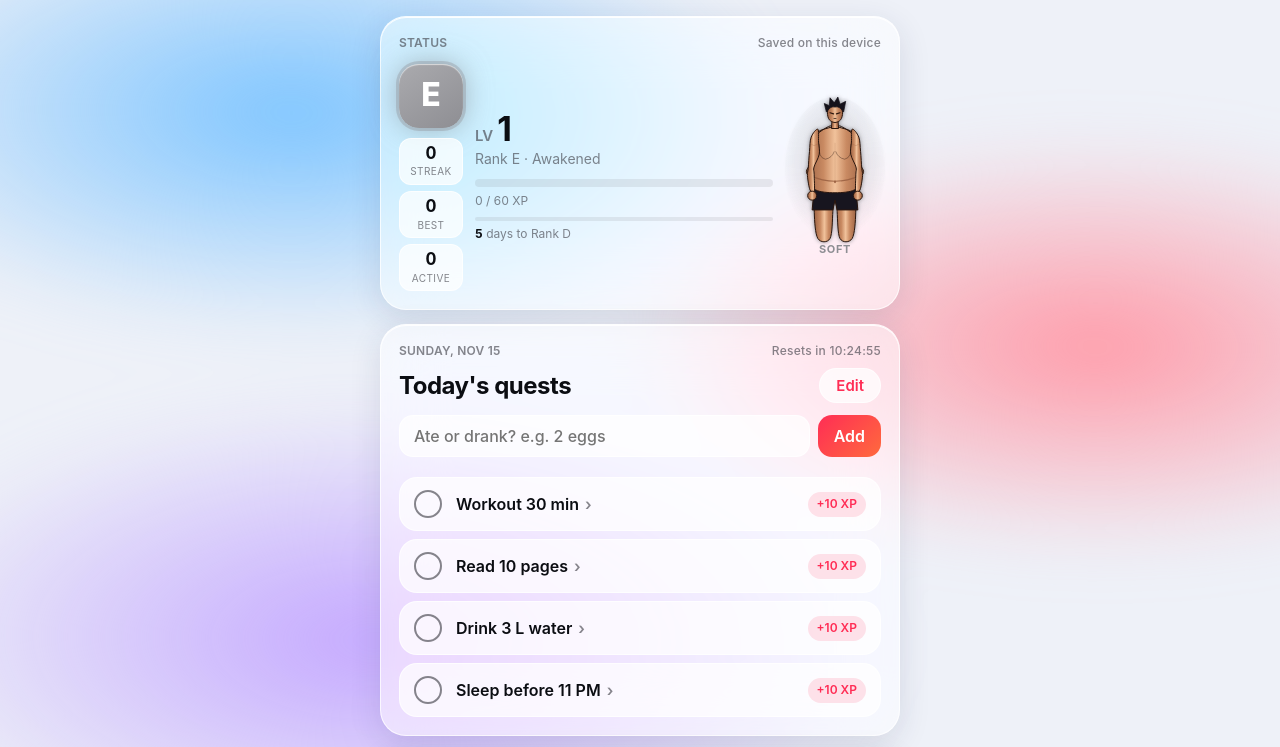
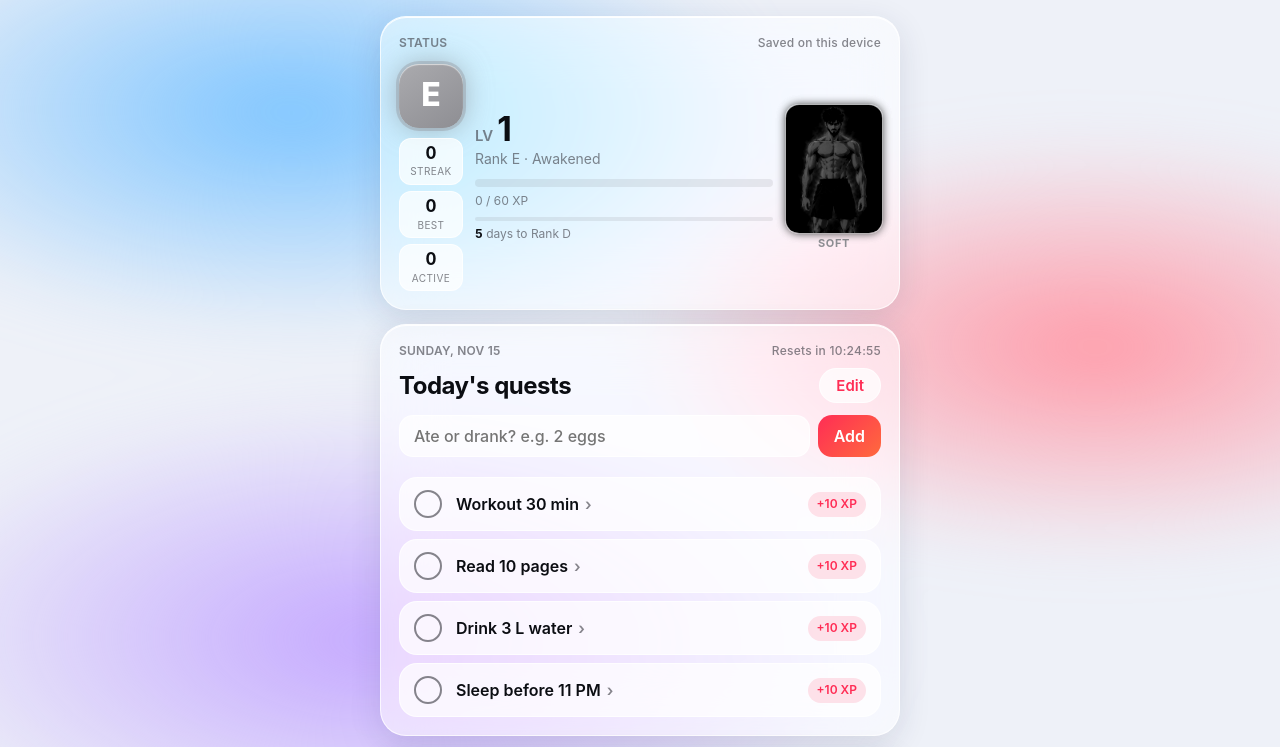
Before and after one commit to lovishbangarh22-rgb/Ascend, a plain HTML site: page index.html in a window 1280 px wide. Shown: the top 747 px of the page. Drawn offline with Linux system fonts and the light colour scheme.

Commit message:
Character: use the anime artwork per rank
Co-Authored-By: Claude Opus 5.5 <noreply@anthropic.com>
Claude-Session: https://claude.ai/code/session_01RQS9JwNUnA4oCmsgwvXP6g

```diff
--- a/index.html
+++ b/index.html
@@ -41,7 +41,7 @@ h1,h2{margin:0;text-wrap:balance;font-family:var(--f);letter-spacing:-.02em}
 .mstat b{display:block;font-family:var(--f-round);font-size:17px;font-weight:700;font-variant-numeric:tabular-nums}
 .mstat span{font-size:10px;color:var(--muted);text-transform:uppercase;letter-spacing:.04em}
 .hero{display:grid;justify-items:center;gap:2px}
-.hero svg{width:100px;height:143px;overflow:visible}
+.hero img{width:96px;height:128px;object-fit:cover;object-position:top;border-radius:14px;border:1px solid var(--edge);transition:filter .6s,box-shadow .6s}
 .hstage{font-size:11px;font-weight:700;letter-spacing:.06em;text-transform:uppercase;color:var(--rk,var(--muted))}
 .rank{width:72px;height:72px;border-radius:22px;display:grid;place-items:center;color:#fff;font-family:var(--f-round);font-weight:800;font-size:38px;
   background:linear-gradient(145deg,color-mix(in srgb,var(--rk) 75%,#fff),var(--rk));box-shadow:inset 0 1px 1px rgba(255,255,255,.6),0 0 0 3px color-mix(in srgb,var(--rk) 35%,transparent),0 0 28px color-mix(in srgb,var(--rk) 65%,transparent);animation:aura 3s ease-in-out infinite alternate}
@@ -182,7 +182,7 @@ h1,h2{margin:0;text-wrap:balance;font-family:var(--f);letter-spacing:-.02em}
         <div class="rnext" id="rnext"></div>
       </div>
       <div class="hero" aria-label="Your character">
-        <svg id="heroSvg" viewBox="0 0 140 200" role="img" aria-hidden="true"></svg>
+        <img id="heroImg" src="img/hero-c.jpg" alt="">
         <span class="hstage" id="hstage">Soft</span>
       </div>
     </div>
@@ -323,64 +323,19 @@ function smooth(pts){ // closed Catmull-Rom -> cubic bezier
     d+=`C${c1[0].toFixed(1)},${c1[1].toFixed(1)} ${c2[0].toFixed(1)},${c2[1].toFixed(1)} ${p2[0].toFixed(1)},${p2[1].toFixed(1)}`; }
   return d+"Z";
 }
+const HERO=[ // per rank E..S: image + look (only 3 artworks so far)
+  {src:"img/hero-c.jpg",f:"grayscale(1) brightness(.6) contrast(1.1)"},
+  {src:"img/hero-c.jpg",f:"grayscale(.55) brightness(.8)"},
+  {src:"img/hero-c.jpg",f:"none"},
+  {src:"img/hero-b.jpg",f:"none"},
+  {src:"img/hero-a.jpg",f:"none"},
+  {src:"img/hero-a.jpg",f:"sepia(.35) saturate(1.4) brightness(1.08)"}];
 function drawHero(p,col){
-  const L=(a,b)=>a+(b-a)*p, cx=70, cl=v=>Math.max(0,Math.min(1,v));
-  const sh=L(29,43), nw=L(10,14), ch=L(27,33), lat=L(28,38), w=L(31,21), hip=L(27,23), belly=L(9,-1);
-  const arm=L(9,15), delt=L(7,13), trap=L(0,9), ab=cl((p-.3)/.4), detail=cl((p-.15)/.6), aura=cl((p-.7)/.3), sag=L(5,0);
-  const LINE="#2a160e", SK="#c98a62", SH="#9c6243", HI="#f1c29b";
-  let g=`<defs><linearGradient id="skin" x1="0" x2="1"><stop offset="0" stop-color="${SH}"/><stop offset=".3" stop-color="${SK}"/><stop offset=".5" stop-color="${HI}"/><stop offset=".7" stop-color="${SK}"/><stop offset="1" stop-color="${SH}"/></linearGradient>
-  <radialGradient id="aur" cx="50%" cy="45%" r="55%"><stop offset="0" stop-color="${col}" stop-opacity="${.22+aura*.45}"/><stop offset="1" stop-color="${col}" stop-opacity="0"/></radialGradient></defs>`;
-  g+=`<ellipse cx="70" cy="100" rx="70" ry="100" fill="url(#aur)"/>`;
-  const st=`stroke="${LINE}" stroke-width="1.4" stroke-linejoin="round"`, sk=`fill="url(#skin)" ${st}`;
-  // legs
-  for(const s of [-1,1]) g+=`<path d="${smooth([[cx+s*2,134],[cx+s*(hip-1),132],[cx+s*(hip+2),162],[cx+s*(hip-3),198],[cx+s*7,198],[cx+s*3,160]])}" ${sk}/>`;
-  // shorts
-  g+=`<path d="M${cx-hip-2},126 L${cx+hip+2},126 L${cx+hip+5},158 L${cx+3},158 L${cx},144 L${cx-3},158 L${cx-hip-5},158 Z" fill="#17151f" ${st}/>`;
-  g+=`<path d="M${cx-hip-2},128 L${cx+hip+2},128" stroke="${col}" stroke-width="2.5"/>`;
-  // torso
-  const T=[[cx-nw/2,42],[cx-sh+5,49],[cx-ch-1,64],[cx-lat,84],[cx-w-belly,104],[cx-w,116],[cx-hip,130],[cx,134],
-           [cx+hip,130],[cx+w,116],[cx+w+belly,104],[cx+lat,84],[cx+ch+1,64],[cx+sh-5,49],[cx+nw/2,42],[cx,40-trap*.3]];
-  g+=`<path d="${smooth(T)}" ${sk}/>`;
-  // traps
-  g+=`<path d="M${cx-nw/2-1},40 Q${cx-nw/2-7},${42-trap} ${cx-sh+6},50 M${cx+nw/2+1},40 Q${cx+nw/2+7},${42-trap} ${cx+sh-6},50" fill="none" ${st}/>`;
-  // pecs
-  for(const s of [-1,1]) g+=`<path d="M${cx+s*(ch-5)},66 Q${cx+s*(ch-3)},${80+sag} ${cx+s*(ch/2)},${82+sag} Q${cx+s*4},${82+sag*.6} ${cx+s*1},${76}" fill="none" stroke="${LINE}" stroke-width="${1.2+detail*.8}" opacity="${.45+detail*.55}"/>`;
-  g+=`<path d="M${cx},64 L${cx},${118}" stroke="${SH}" stroke-width="1.4" opacity="${.2+ab*.7}"/>`;
-  // abs
-  if(ab>0){
-    for(const y of [90,100,110]) for(const s of [-1,1]) g+=`<path d="M${cx+s*1.5},${y} Q${cx+s*6},${y+2.5} ${cx+s*(y>105?8:10)},${y}" fill="none" stroke="${SH}" stroke-width="1.6" opacity="${ab}"/>`;
-    for(const s of [-1,1]){
-      g+=`<path d="M${cx+s*11},${86} Q${cx+s*13},${101} ${cx+s*9},${118}" fill="none" stroke="${SH}" stroke-width="1.4" opacity="${ab}"/>`;
-      g+=`<path d="M${cx+s*(w-2)},${108} Q${cx+s*12},${122} ${cx+s*4},${132}" fill="none" stroke="${SH}" stroke-width="1.4" opacity="${ab*.9}"/>`;
-      for(let i=0;i<3;i++) g+=`<path d="M${cx+s*(lat-3)},${76+i*6} l${-s*5},2" stroke="${SH}" stroke-width="1.3" opacity="${cl((p-.55)/.3)}"/>`;
-      for(const y of [90,100]) g+=`<path d="M${cx+s*3},${y+3} Q${cx+s*6},${y+5} ${cx+s*9},${y+3}" stroke="${HI}" stroke-width="1" fill="none" opacity="${ab*.7}"/>`;
-    }
-  } else {
-    g+=`<path d="M${cx-w-belly+5},${110} Q${cx},${122+belly*.4} ${cx+w+belly-5},${110}" fill="none" stroke="${SH}" stroke-width="1.6" opacity="${.9-p}"/>`;
-  }
-  g+=`<ellipse cx="${cx}" cy="${116+belly*.3}" rx="1.4" ry="2" fill="${SH}"/>`;
-  // arms
-  for(const s of [-1,1]){
-    const sx=cx+s*(sh-2), ex=cx+s*(sh+4), wx=cx+s*(sh+3);
-    const A=[[sx-s*3,45],[sx+s*delt*.9,56],[sx+s*(arm*.75+2),76],[ex+s*arm*.5,100],[ex+s*arm*.62,110],[wx+s*arm*.33,130],
-             [wx-s*arm*.33,132],[ex-s*arm*.42,108],[ex-s*arm*.4,98],[sx-s*arm*.55,80],[sx-s*arm*.45,63]];
-    g+=`<path d="${smooth(A)}" ${sk}/>`;
-    g+=`<circle cx="${wx}" cy="${138}" r="${arm*.42+2.5}" ${sk}/>`;
-    g+=`<path d="M${sx-s*arm*.3},${66} Q${sx+s*delt*.4},${70} ${sx+s*(arm*.7)},${66}" fill="none" stroke="${SH}" stroke-width="1.3" opacity="${.3+detail*.6}"/>`;
-    g+=`<path d="M${sx-s*arm*.35},${80} Q${sx},${92} ${ex},${97}" fill="none" stroke="${SH}" stroke-width="1.2" opacity="${detail*.8}"/>`;
-    g+=`<path d="M${ex+s*arm*.1},${104} Q${ex+s*arm*.3},${116} ${wx},${126}" fill="none" stroke="${SH}" stroke-width="1" opacity="${cl((p-.5)/.4)}"/>`;
-  }
-  // neck + head
-  g+=`<path d="M${cx-nw/2},44 L${cx-nw/2+1},30 L${cx+nw/2-1},30 L${cx+nw/2},44 Z" ${sk}/>`;
-  g+=`<path d="M${cx-nw/2+2},42 L${cx-1},36 M${cx+nw/2-2},42 L${cx+1},36" stroke="${SH}" stroke-width="1" opacity="${.3+detail*.6}"/>`;
-  g+=`<path d="${smooth([[cx-10,18],[cx-9,30],[cx-3,35],[cx+3,35],[cx+9,30],[cx+10,18],[cx,8]])}" ${sk}/>`;
-  g+=`<path d="M${cx-12},21 L${cx-15},9 L${cx-8},12 L${cx-7},1 L${cx-1},8 L${cx+4},0 L${cx+7},10 L${cx+15},6 L${cx+12},21 Q${cx+6},12 ${cx},14 Q${cx-6},12 ${cx-12},21 Z" fill="#15121a" stroke="#15121a"/>`;
-  g+=`<path d="M${cx-7},22 L${cx-2},23.5 M${cx+7},22 L${cx+2},23.5" stroke="${LINE}" stroke-width="1.6" stroke-linecap="round"/>`;
-  g+=`<path d="M${cx-2},30 L${cx+2},30" stroke="${LINE}" stroke-width="1" />`;
-  const svg=document.getElementById("heroSvg");
-  if(svg){ svg.innerHTML=g; svg.style.filter=`drop-shadow(0 0 ${2+aura*7}px ${col})`; }
-  const hs=document.getElementById("hstage"); if(hs){ hs.textContent=STAGES[Math.min(5,Math.floor(p*5.999))]; hs.parentElement.style.setProperty("--rk",col); }
+  const i=Math.min(5,Math.floor(p*5.999)), h=HERO[i], im=document.getElementById("heroImg");
+  if(im){ if(!im.src.endsWith(h.src)) im.src=h.src; im.style.filter=h.f; im.style.boxShadow=`0 0 ${8+i*4}px ${col}`; }
+  const hs=document.getElementById("hstage"); if(hs){ hs.textContent=STAGES[i]; hs.parentElement.style.setProperty("--rk",col); }
 }
+
 function clearedRecent(){ const t=parse(today()); let n=0; for(let i=0;i<WINDOW;i++) if(S.clears[key(addDays(t,-i))]) n++; return n; }
 function rankOf(n){ let r=RANKS[0]; for(const x of RANKS) if(n>=x.min) r=x; return r; }
 function runBack(has){ let d=parse(today()); if(!has(key(d))) d=addDays(d,-1); let n=0; while(has(key(d))){ n++; d=addDays(d,-1); } return n; }
```
Also changed, not shown: img/hero-a.jpg (added), img/hero-b.jpg (added), img/hero-c.jpg (added).
